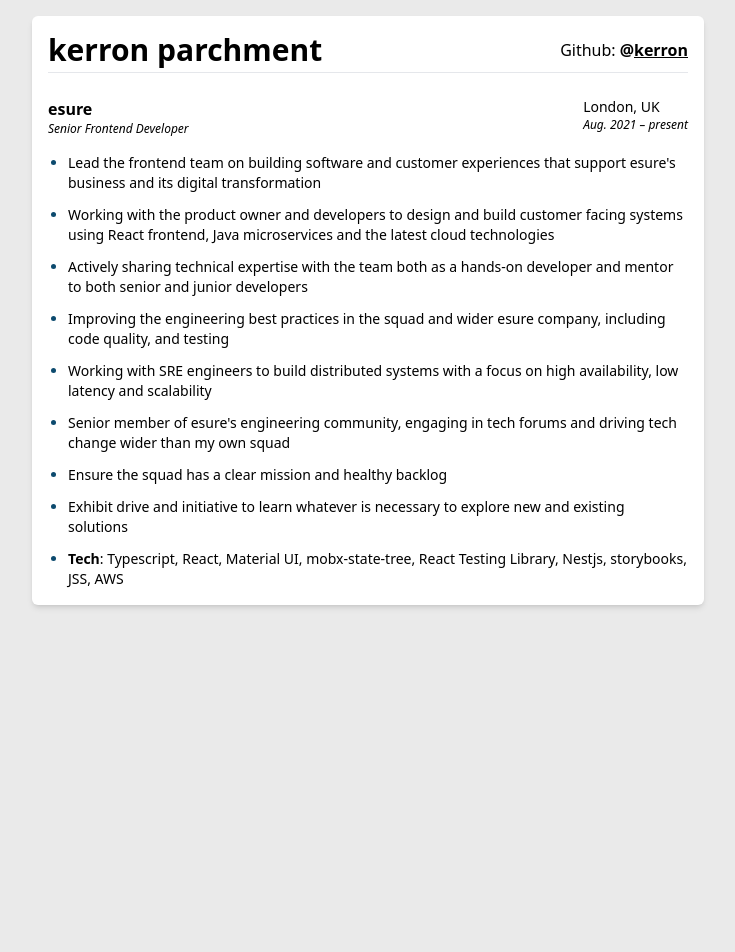
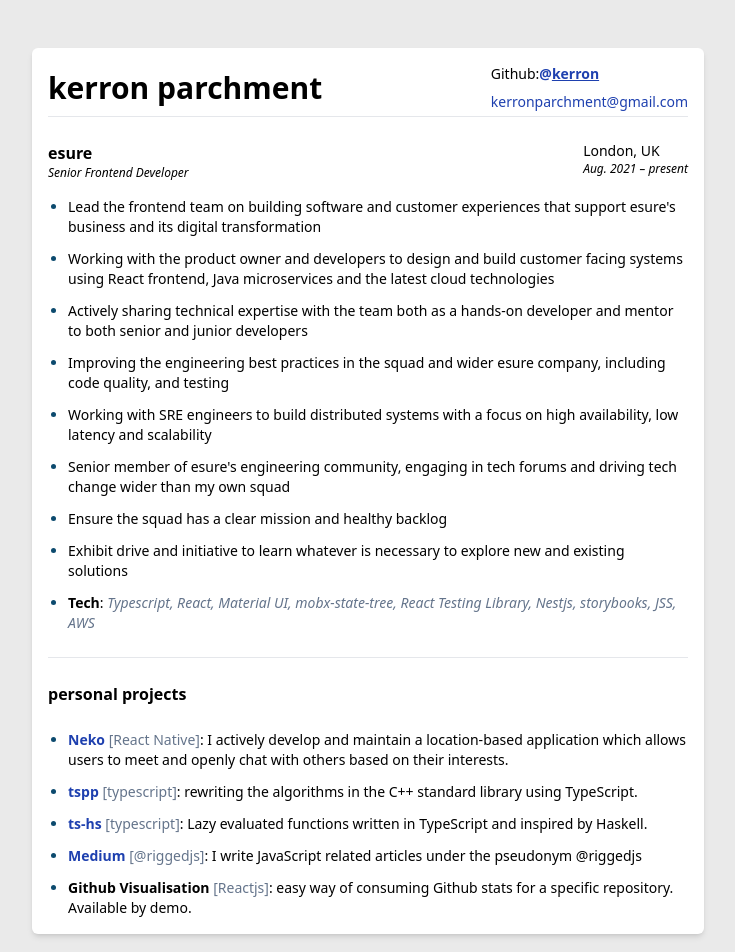
Before and after one commit to kerron/kerron-dev, a Next.js app: page / in a window 1280 px wide. Shown: the top 952 px of the page, without its empty margins (272-1007 px from the left). Before the commit the page ends 800 px from the top, so only its background shows below. Built offline with nearby package versions, Linux system fonts and the light colour scheme.

Commit message:
feat: add personal project

```diff
--- a/components/Home.tsx
+++ b/components/Home.tsx
@@ -2,22 +2,30 @@
 
 const Home: React.FC = () => {
   return (
-    <div className="max-w-md mx-auto bg-white rounded-md shadow-md overflow-hidden md:max-w-2xl mt-4 p-4">
+    <div className="max-w-md mx-auto bg-white rounded-md shadow-md overflow-hidden md:max-w-2xl my-12 p-4">
       <div className="flex items-center justify-between mb-1">
         <h1 className="text-3xl font-bold">kerron parchment</h1>
-        <div>
-          <span>Github:</span>
+        <div className="flex flex-col">
+          <div className="text-sm mb-2">
+            <span>Github:</span>
+            <a
+              className="font-semibold text-blue-800"
+              href="https://github.com/kerron"
+            >
+              @<span className="underline">kerron</span>
+            </a>
+          </div>
           <a
-            className="ml-1 font-semibold hover:text-blue-800"
-            href="https://github.com/kerron"
+            className="text-sm text-blue-800"
+            href="mailto:kerronparchment@gmail.com"
           >
-            @<span className="underline">kerron</span>
+            kerronparchment@gmail.com
           </a>
         </div>
       </div>
       <hr />
-      <div>
-        <div className="flex justify-between mt-6">
+      <div className="my-6">
+        <div className="flex justify-between">
           <div className="flex flex-col">
             <span className="font-semibold">esure</span>
             <span className="italic text-xs">Senior Frontend Developer</span>
@@ -59,9 +67,68 @@
             explore new and existing solutions
           </li>
           <li>
-            <span className="font-semibold">Tech</span>: Typescript, React,
-            Material UI, mobx-state-tree, React Testing Library, Nestjs,
-            storybooks, JSS, AWS
+            <span className="font-semibold">Tech</span>:{" "}
+            <span className="text-slate-500 italic">
+              Typescript, React, Material UI, mobx-state-tree, React Testing
+              Library, Nestjs, storybooks, JSS, AWS
+            </span>
+          </li>
+        </ul>
+      </div>
+
+      <hr />
+      <div>
+        <div className="flex justify-between my-6">
+          <div className="flex flex-col">
+            <span className="font-semibold">personal projects</span>
+          </div>
+        </div>
+        <ul className="mt-4 marker:text-sky-900 list-disc pl-5 space-y-3 text-sm">
+          <li>
+            <a
+              className="font-semibold text-blue-800"
+              href="https://play.google.com/store/apps/details?id=com.neko2"
+            >
+              Neko
+            </a>{" "}
+            <span className="text-slate-500">[React Native]</span>: I actively
+            develop and maintain a location-based application which allows users
+            to meet and openly chat with others based on their interests.
+          </li>
+          <li>
+            <a
+              className="font-semibold text-blue-800"
+              href="https://github.com/kerron/tspp"
+            >
+              tspp
+            </a>{" "}
+            <span className="text-slate-500">[typescript]</span>: rewriting the
+            algorithms in the C++ standard library using TypeScript.
+          </li>
+          <li>
+            <a
+              className="font-semibold text-blue-800"
+              href="https://github.com/kerron/ts-hs"
+            >
+              ts-hs
+            </a>{" "}
+            <span className="text-slate-500">[typescript]</span>: Lazy evaluated
+            functions written in TypeScript and inspired by Haskell.
+          </li>
+          <li>
+            <a
+              className="font-semibold text-blue-800"
+              href="https://medium.com/@riggedjs"
+            >
+              Medium
+            </a>
+            <span className="text-slate-500"> [@riggedjs]</span>: I write
+            JavaScript related articles under the pseudonym @riggedjs
+          </li>
+          <li>
+            <a className="font-semibold">Github Visualisation</a>{" "}
+            <span className="text-slate-500">[Reactjs]</span>: easy way of
+            consuming Github stats for a specific repository. Available by demo.
           </li>
         </ul>
       </div>
```
